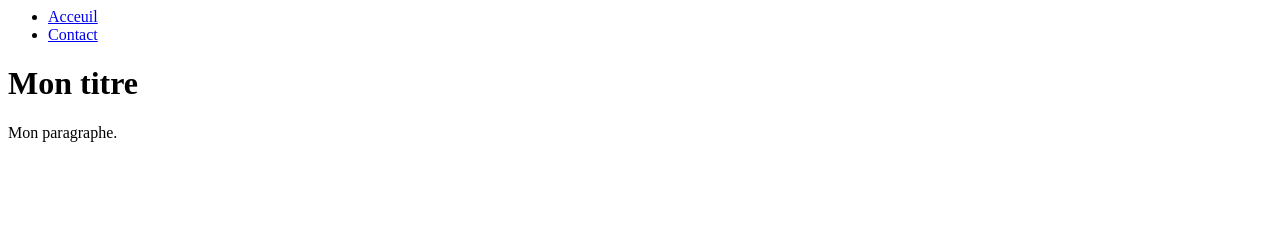
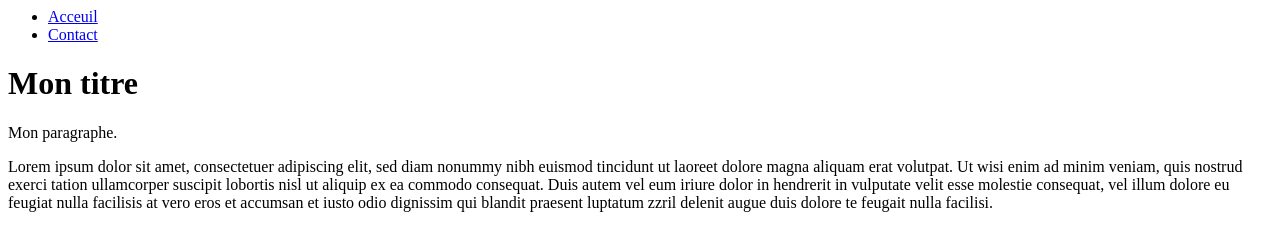
Before and after one commit to bgm123/test_project, a plain HTML site: page index.html in a window 1280 px wide. Drawn offline with Linux system fonts and the light colour scheme.

Commit message:
+ajout paragraphe

```diff
--- a/index.html
+++ b/index.html
@@ -10,5 +10,6 @@
 		</ul>
 		<h1>Mon titre</h1>
 		<p>Mon paragraphe.</p>
+		<p>Lorem ipsum dolor sit amet, consectetuer adipiscing elit, sed diam nonummy nibh euismod tincidunt ut laoreet dolore magna aliquam erat volutpat. Ut wisi enim ad minim veniam, quis nostrud exerci tation ullamcorper suscipit lobortis nisl ut aliquip ex ea commodo consequat. Duis autem vel eum iriure dolor in hendrerit in vulputate velit esse molestie consequat, vel illum dolore eu feugiat nulla facilisis at vero eros et accumsan et iusto odio dignissim qui blandit praesent luptatum zzril delenit augue duis dolore te feugait nulla facilisi.</p>
 	</body>
 </html>
```
